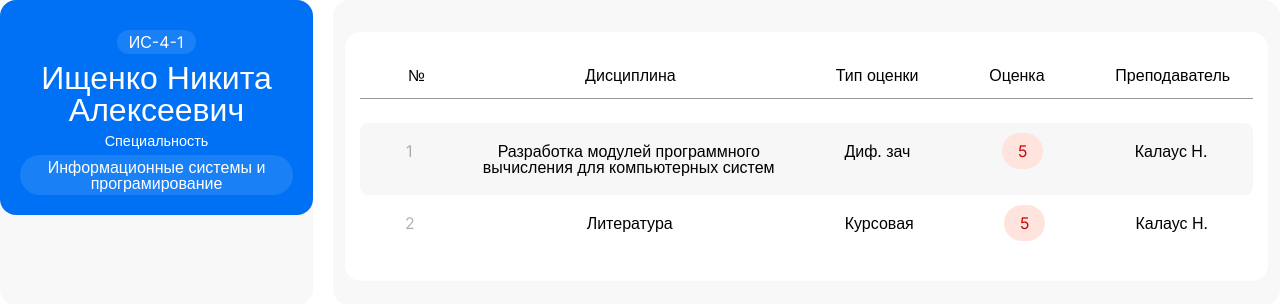
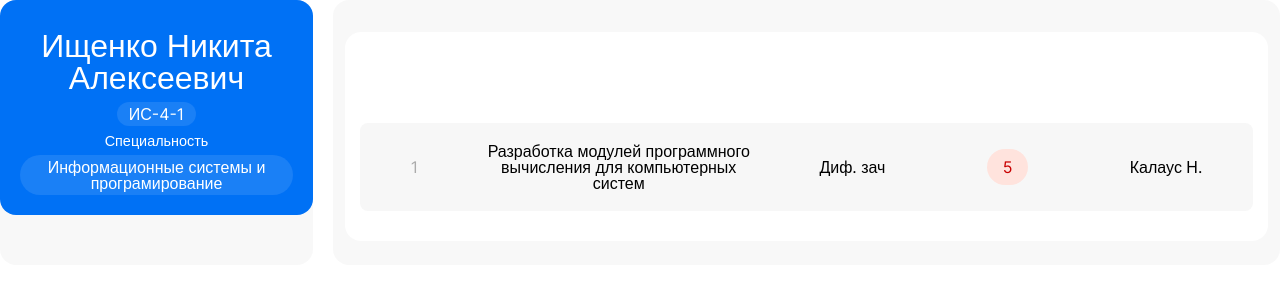
Before and after one commit to MoskvaRodion/Record_book, a PHP site: page / in a window 1280 px wide. Shown: the top 304 px of the page. Run offline with PHP 8.4, Linux system fonts and the light colour scheme.

Commit message:
tableFinish?

```diff
--- a/css/style.css
+++ b/css/style.css
@@ -141,7 +141,7 @@ thead {
   top: -21px;
   background-color: white;
   padding-top: 15px;
-  z-index: 1;
+  z-index: -1;
 }
 
 th {
@@ -152,7 +152,7 @@ th {
 
 table tr {
   display: grid;
-  grid-template-columns: auto 340px auto auto auto;
+  grid-template-columns: auto 300px auto auto auto;
   width: 100%;
   text-align: center;
   counter-increment: table;
@@ -164,15 +164,15 @@ table td {
   justify-items: center;
 }
 
+tbody td {
+  align-self: center;
+}
+
 tbody tr:nth-child(odd) {
   background: #f7f7f7;
   border-radius: var(--RadiusBorderTable);
 }
 
-/* tbody tr td:nth-child(2) {
-  text-align: left;
-} */
-
 tbody tr td:first-child:before {
   content: counter(table);
   opacity: 30%;
--- a/index.html
+++ b/index.html
@@ -17,8 +17,8 @@
     <div class="main_content">
       <div class="main_content-left">
         <div class="main_content-leftInternal">
+          <h1 class="main_content-leftInternal__title">Ищенко Никита Алексеевич</h1>
           <p class="main_content-leftInternal__group">ИС-4-1</p>
-          <h1 class="main_content-leftInternal__title">Ищенко Никита Алексеевич</h1>
           <div class="main_content-leftInternal__profession">
             <span>Специальность</span>
             <p class="main_content-leftInternal__profession-text">Информационные системы и програмирование</div>
@@ -45,16 +45,7 @@
                                 <span class="two">5</span>
                             </td>
                             <td>Калаус Н.</td>
-                          </tr>
-                          <tr>
-                            <td></th>
-                            <td>Литература</td>
-                            <td>Курсовая</td>
-                            <td>
-                                <span class="two">5</span>
-                            </td>
-                            <td>Калаус Н.</td>
-                          </tr>
+                        </tr>
                       </tbody>
                 </table>
             </div>
```
